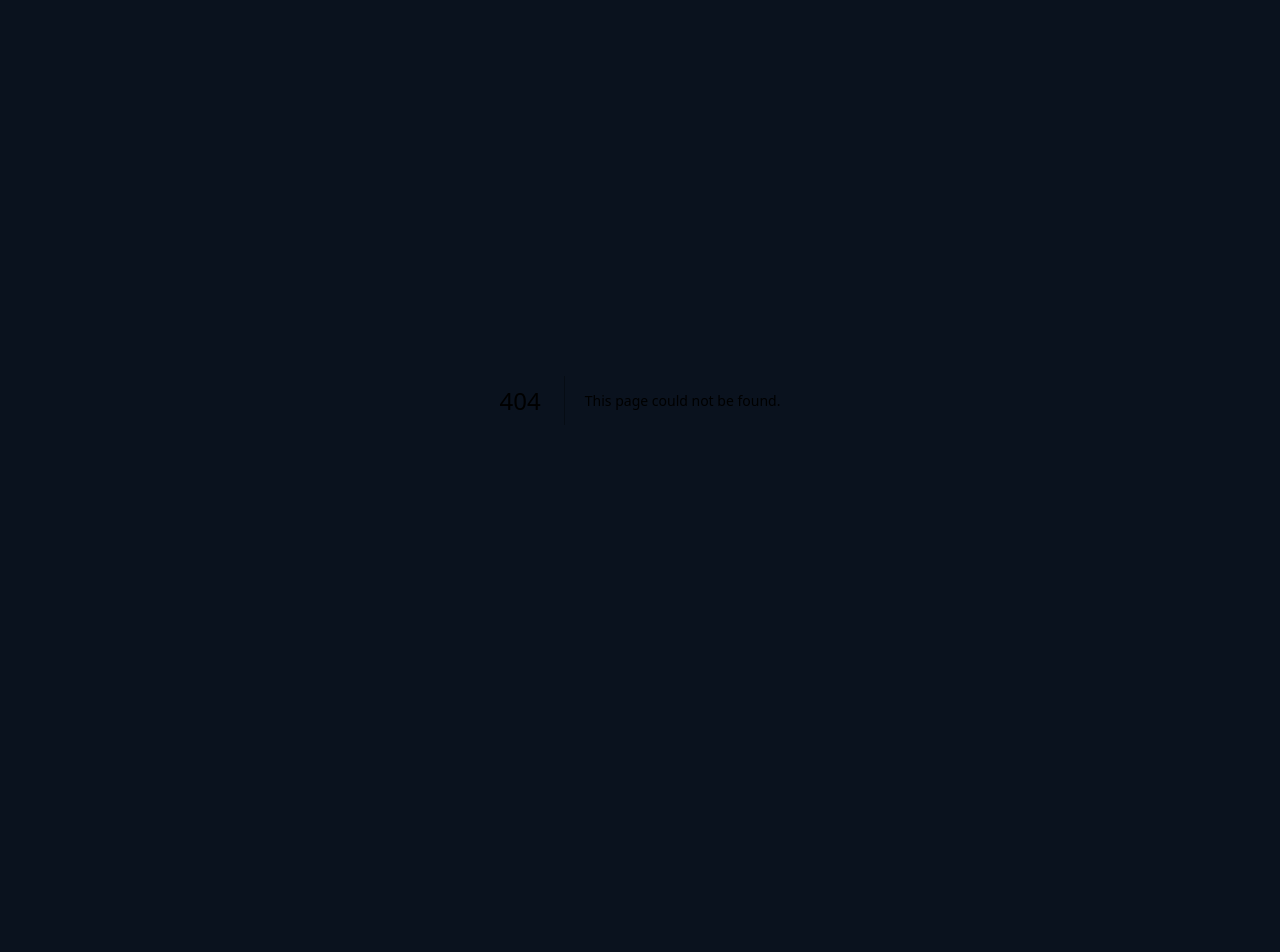
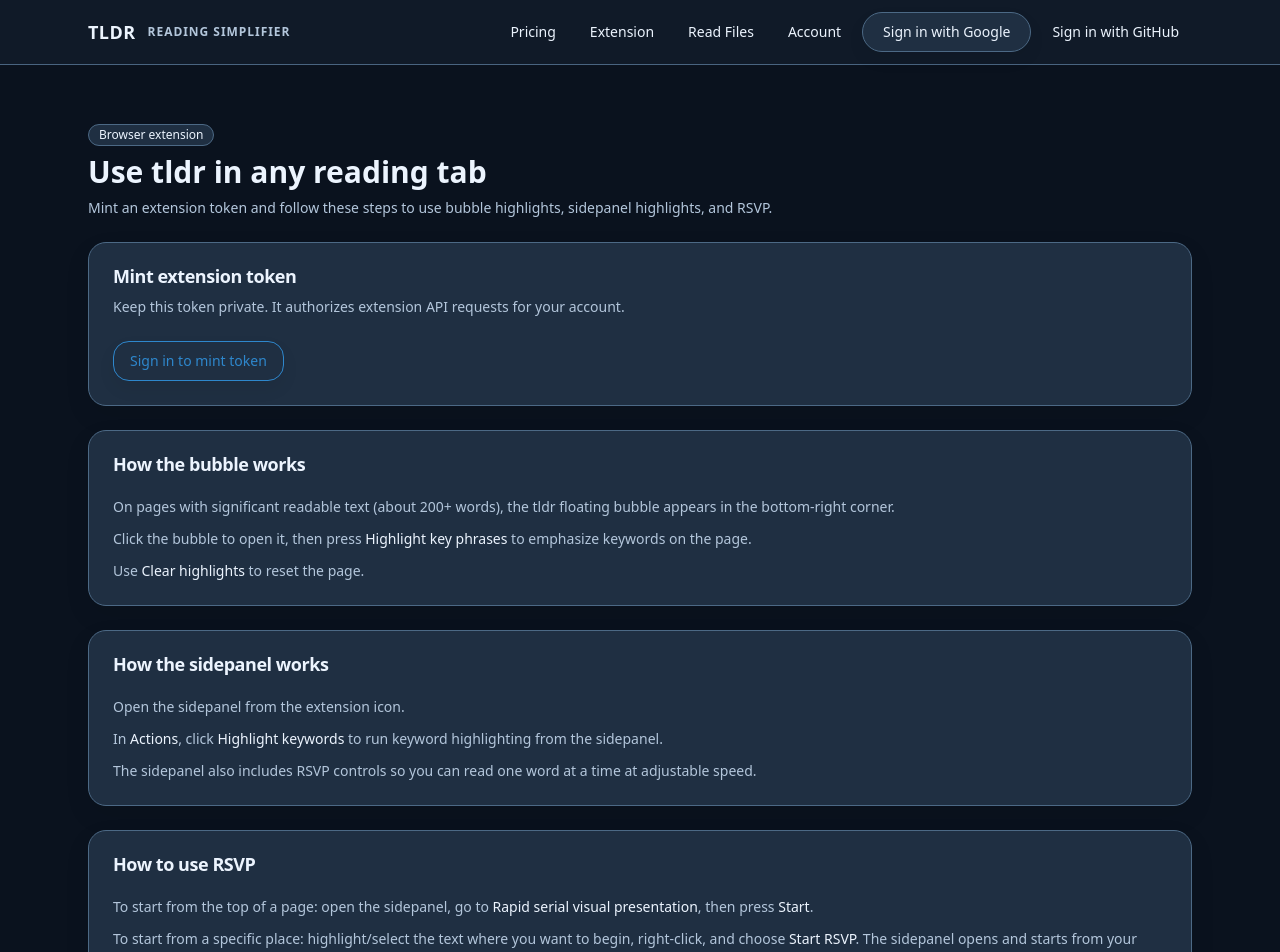
Before and after one commit to tng4480/tldr, a Next.js app in the folder tldr/apps/web/: page /extension in a window 1280 px wide. Before the commit this address had no page. Shown: the top 952 px of the page. Before the commit the page ends 800 px from the top, so only its background shows below. Built offline with nearby package versions, Linux system fonts and the light colour scheme; no server answers.

Commit message:
extension page

```diff
--- /dev/null
+++ b/tldr/apps/web/src/app/extension/page.tsx
@@ -0,0 +1,178 @@
+"use client";
+
+import { useState } from "react";
+import { signIn, useSession } from "next-auth/react";
+import SiteHeader from "@/components/SiteHeader";
+import { Alert, AlertDescription, AlertTitle } from "@/components/ui/alert";
+import { Badge } from "@/components/ui/badge";
+import { Button } from "@/components/ui/button";
+import { Card, CardContent, CardHeader, CardTitle } from "@/components/ui/card";
+
+type MintedToken = {
+  token: string;
+  expiresAt: string;
+};
+
+export default function ExtensionPage() {
+  const { data: session, status } = useSession();
+  const [minting, setMinting] = useState(false);
+  const [mintError, setMintError] = useState<string | null>(null);
+  const [copied, setCopied] = useState(false);
+  const [mintedToken, setMintedToken] = useState<MintedToken | null>(null);
+
+  async function handleMintToken() {
+    setMinting(true);
+    setMintError(null);
+    setCopied(false);
+    try {
+      const response = await fetch("/api/extension/token", { method: "POST" });
+      if (!response.ok) {
+        const data = await response.json().catch(() => ({}));
+        throw new Error(data.error ?? "Unable to mint extension token.");
+      }
+
+      const data = await response.json();
+      setMintedToken({
+        token: data.token,
+        expiresAt: data.expiresAt,
+      });
+    } catch (error) {
+      setMintError(error instanceof Error ? error.message : "Unable to mint extension token.");
+    } finally {
+      setMinting(false);
+    }
+  }
+
+  async function handleCopyToken() {
+    if (!mintedToken?.token) {
+      return;
+    }
+    try {
+      await navigator.clipboard.writeText(mintedToken.token);
+      setCopied(true);
+    } catch {
+      setMintError("Unable to copy token. Copy it manually.");
+    }
+  }
+
+  return (
+    <div className="flex min-h-screen flex-col bg-background">
+      <SiteHeader />
+      <main className="mx-auto w-full max-w-6xl px-4 py-14 sm:px-6">
+        <div className="space-y-6">
+          <div className="space-y-2">
+            <Badge variant="secondary">Browser extension</Badge>
+            <h1 className="text-3xl font-semibold text-foreground">Use tldr in any reading tab</h1>
+            <p className="max-w-3xl text-sm text-muted-foreground">
+              Mint an extension token and follow these steps to use bubble highlights, sidepanel highlights, and RSVP.
+            </p>
+          </div>
+
+          {status === "loading" ? (
+            <div className="flex items-center gap-3 text-xs text-muted-foreground">
+              <span className="h-4 w-4 animate-spin rounded-full border-2 border-border border-t-transparent" />
+              Loading session...
+            </div>
+          ) : (
+            <Card>
+              <CardHeader className="space-y-3">
+                <CardTitle>Mint extension token</CardTitle>
+                <p className="text-sm text-muted-foreground">
+                  Keep this token private. It authorizes extension API requests for your account.
+                </p>
+              </CardHeader>
+              <CardContent className="space-y-4">
+                {session?.user ? (
+                  <Button onClick={handleMintToken} disabled={minting}>
+                    {minting ? "Minting..." : "Mint extension token"}
+                  </Button>
+                ) : (
+                  <Button onClick={() => signIn("google")}>Sign in to mint token</Button>
+                )}
+
+                {mintError ? (
+                  <Alert variant="destructive">
+                    <AlertTitle>Token mint failed</AlertTitle>
+                    <AlertDescription>{mintError}</AlertDescription>
+                  </Alert>
+                ) : null}
+
+                {mintedToken ? (
+                  <Alert>
+                    <AlertTitle>New extension token</AlertTitle>
+                    <AlertDescription className="space-y-3">
+                      <p className="break-all font-mono text-xs text-foreground">{mintedToken.token}</p>
+                      <p className="text-xs text-muted-foreground">
+                        Expires: {new Date(mintedToken.expiresAt).toLocaleString()}
+                      </p>
+                      <Button variant="outline" className="h-8 px-3 text-xs" onClick={handleCopyToken}>
+                        {copied ? "Copied" : "Copy token"}
+                      </Button>
+                    </AlertDescription>
+                  </Alert>
+                ) : null}
+              </CardContent>
+            </Card>
+          )}
+
+          <Card>
+            <CardHeader>
+              <CardTitle>How the bubble works</CardTitle>
+            </CardHeader>
+            <CardContent className="space-y-3 text-sm text-muted-foreground">
+              <p>
+                On pages with significant readable text (about 200+ words), the tldr floating bubble appears in the
+                bottom-right corner.
+              </p>
+              <p>
+                Click the bubble to open it, then press <span className="text-foreground">Highlight key phrases</span>{" "}
+                to emphasize keywords on the page.
+              </p>
+              <p>Use <span className="text-foreground">Clear highlights</span> to reset the page.</p>
+            </CardContent>
+          </Card>
+
+          <Card>
+            <CardHeader>
+              <CardTitle>How the sidepanel works</CardTitle>
+            </CardHeader>
+            <CardContent className="space-y-3 text-sm text-muted-foreground">
+              <p>Open the sidepanel from the extension icon.</p>
+              <p>
+                In <span className="text-foreground">Actions</span>, click{" "}
+                <span className="text-foreground">Highlight keywords</span> to run keyword highlighting from the
+                sidepanel.
+              </p>
+              <p>
+                The sidepanel also includes RSVP controls so you can read one word at a time at adjustable speed.
+              </p>
+            </CardContent>
+          </Card>
+
+          <Card>
+            <CardHeader>
+              <CardTitle>How to use RSVP</CardTitle>
+            </CardHeader>
+            <CardContent className="space-y-3 text-sm text-muted-foreground">
+              <p>
+                To start from the top of a page: open the sidepanel, go to{" "}
+                <span className="text-foreground">Rapid serial visual presentation</span>, then press{" "}
+                <span className="text-foreground">Start</span>.
+              </p>
+              <p>
+                To start from a specific place: highlight/select the text where you want to begin, right-click, and
+                choose <span className="text-foreground">Start RSVP</span>. The sidepanel opens and starts from your
+                selected location.
+              </p>
+              <p>
+                Use <span className="text-foreground">Pause/Resume</span>,{" "}
+                <span className="text-foreground">Rewind sentence</span>,{" "}
+                <span className="text-foreground">Skip sentence</span>, and the WPM slider to control speed and flow.
+              </p>
+            </CardContent>
+          </Card>
+        </div>
+      </main>
+    </div>
+  );
+}
--- a/tldr/apps/web/src/components/SiteHeader.tsx
+++ b/tldr/apps/web/src/components/SiteHeader.tsx
@@ -26,6 +26,9 @@ export default function SiteHeader() {
             <Link href="/pricing">Pricing</Link>
           </Button>
           <Button asChild variant="ghost" className="h-9 px-3 text-sm text-foreground/88 hover:text-foreground">
+            <Link href="/extension">Extension</Link>
+          </Button>
+          <Button asChild variant="ghost" className="h-9 px-3 text-sm text-foreground/88 hover:text-foreground">
             <Link href="/read-pdf">Read Files</Link>
           </Button>
           <Button asChild variant="ghost" className="h-9 px-3 text-sm text-foreground/88 hover:text-foreground">
```
